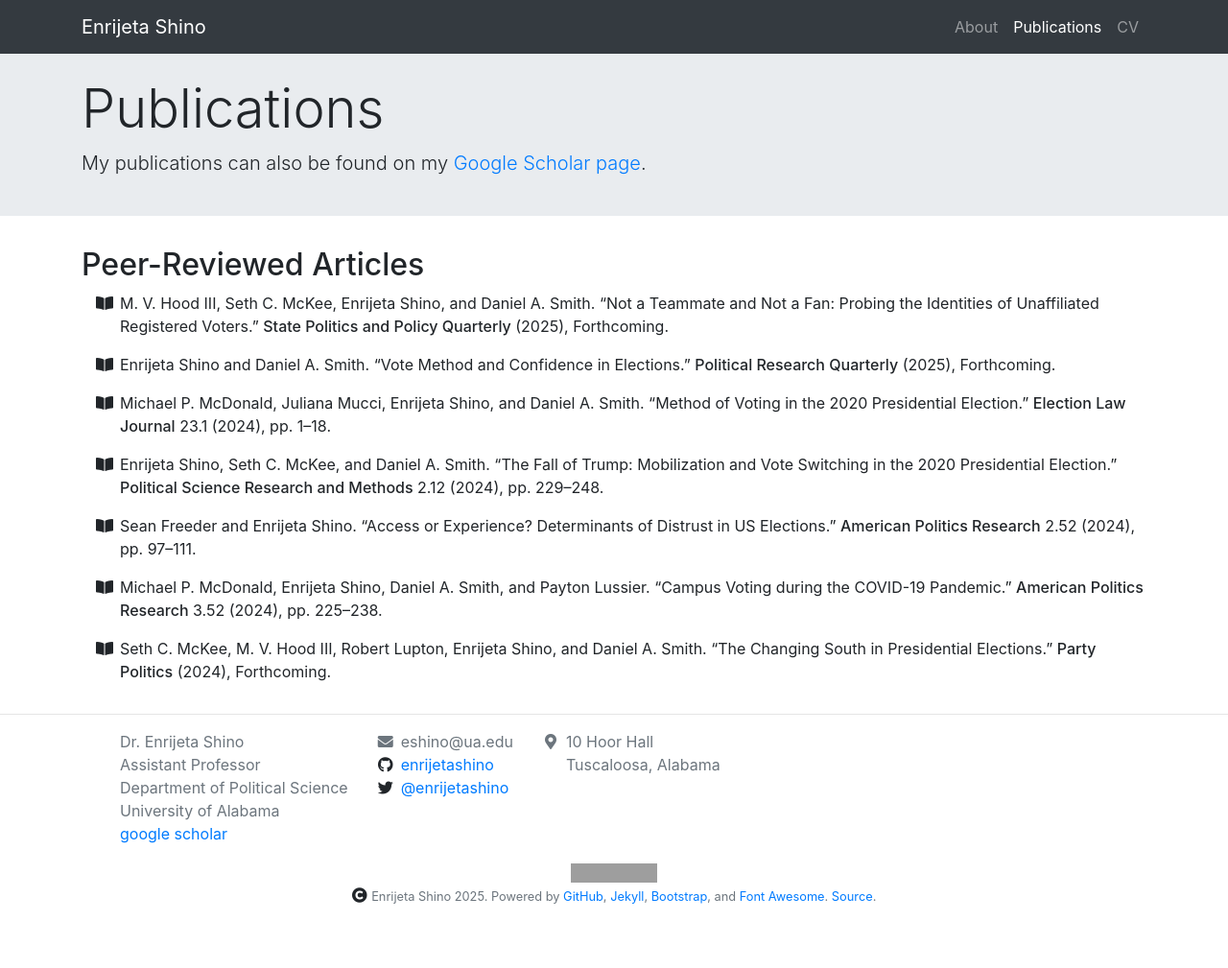
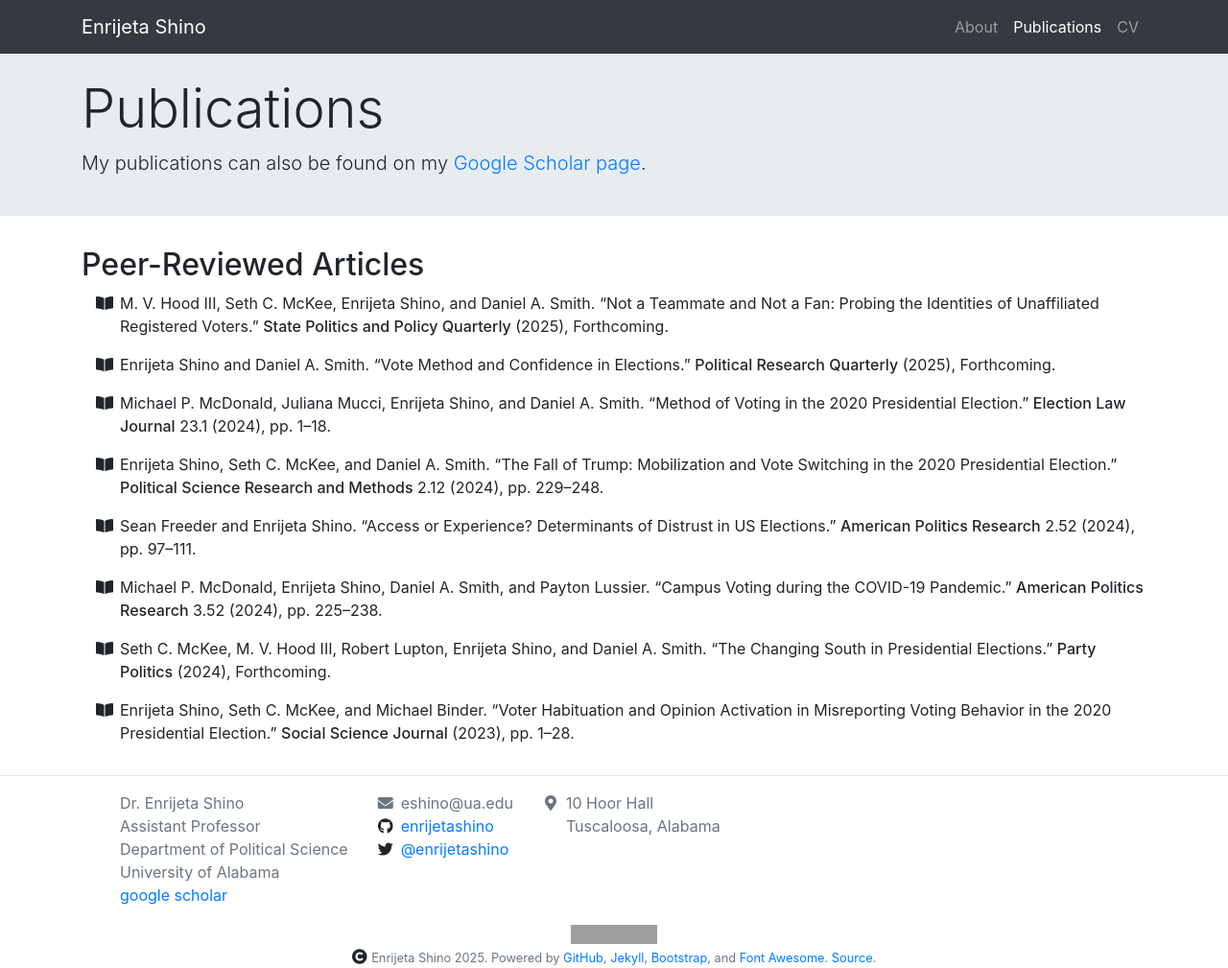
Before and after one commit to enrijetashino/enrijetashino.github.io, a Jekyll site: the page built from _pages/publications.md, in a window 1280 px wide. Shown: the whole page at 96% size. Built offline with Jekyll 4.4.1, drawn with Linux system fonts in a browser that asks for light colours; nearby versions of some CDN libraries; before the commit the page ends 945 px from its top, so only the background shows below that; grey boxes are pictures that could not be loaded.

Commit message:
Update publications.yml

```diff
--- a/_data/publications.yml
+++ b/_data/publications.yml
@@ -85,3 +85,10 @@ publications:
   year: 2024
   type: peer-reviewed-article
   venue: journal
+
+- citation: |
+    Enrijeta Shino, Seth C. McKee, and Michael Binder. "Voter Habituation and Opinion Activation in Misreporting Voting Behavior in the 2020 Presidential Election."
+    <span style="font-weight: 500;">Social Science Journal</span> (2023), pp. 1–28.
+  year: 2023
+  type: peer-reviewed-article
+  venue: journal
```
